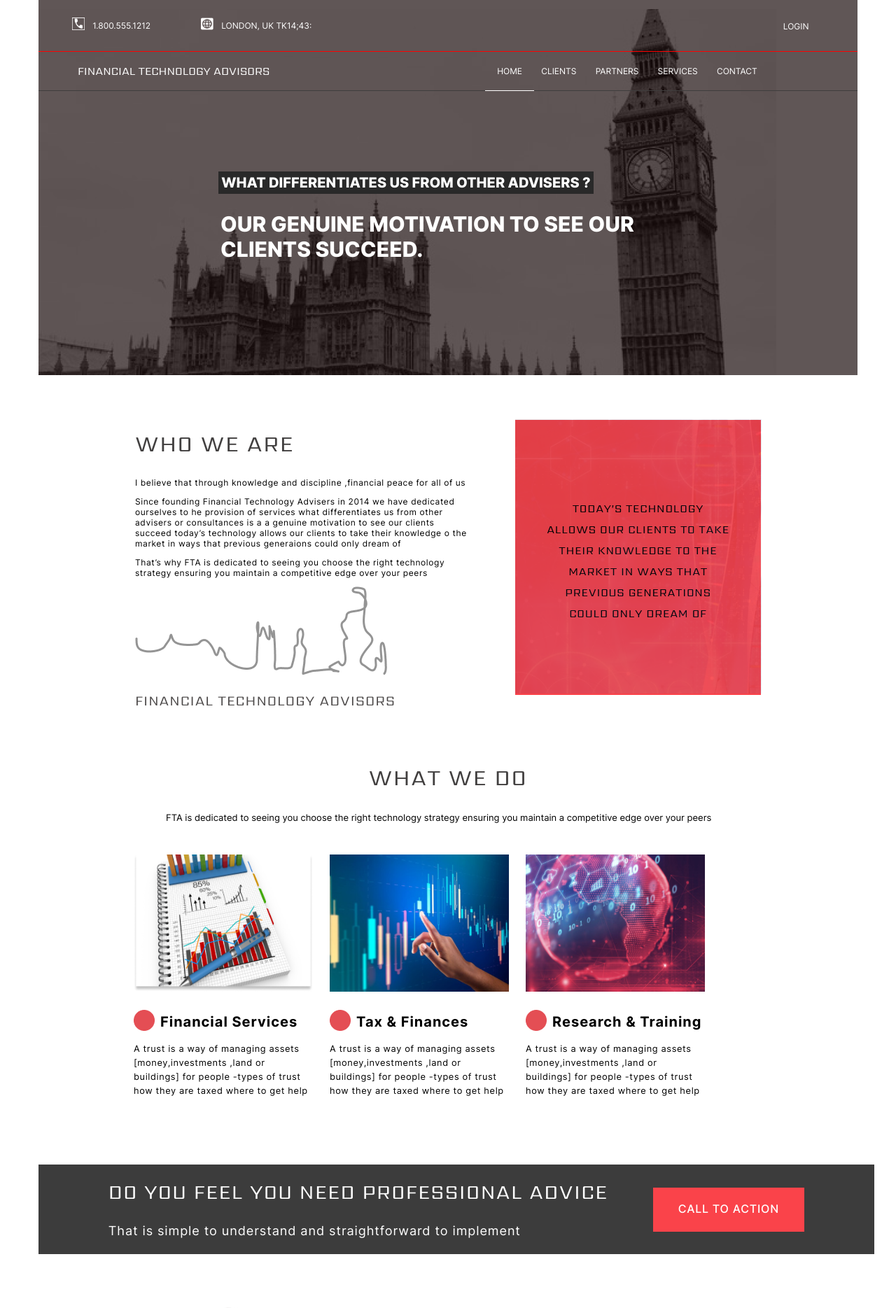
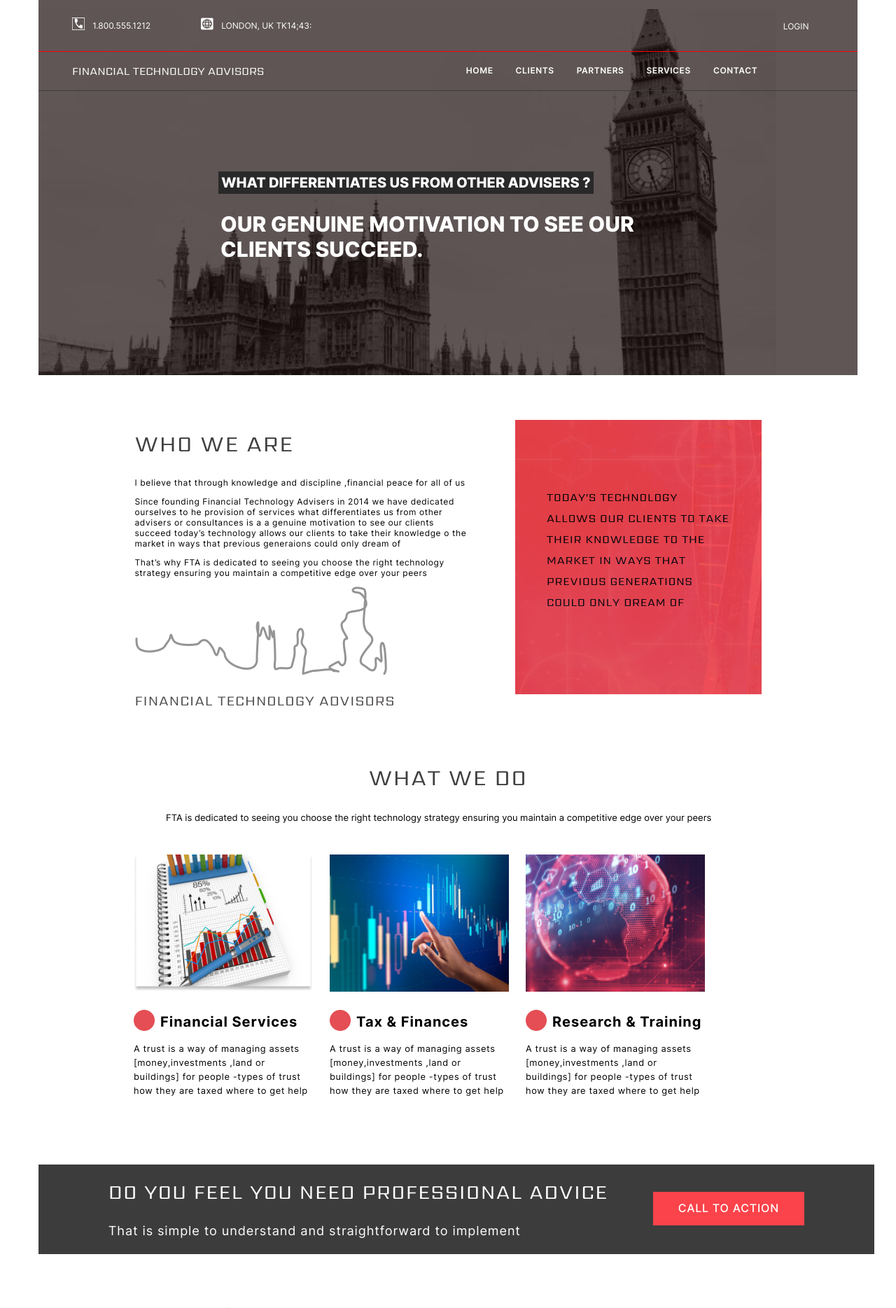
Before and after one commit to Gideonthegre8t/portfolio-website-1, a React (Create React App) app: page / in a window 1280 px wide. Shown: the top 1869 px of the page at 70% size. Built offline with nearby package versions, Linux system fonts and the light colour scheme.

Commit message:
website done

```diff
--- a/package.json
+++ b/package.json
@@ -7,9 +7,13 @@
     "@testing-library/jest-dom": "^5.17.0",
     "@testing-library/react": "^13.4.0",
     "@testing-library/user-event": "^13.5.0",
+    "clsx": "^2.1.0",
+    "framer-motion": "^11.0.8",
     "react": "^18.2.0",
     "react-dom": "^18.2.0",
+    "react-icons": "^5.0.1",
     "react-scripts": "5.0.1",
+    "tailwind-merge": "^2.2.1",
     "web-vitals": "^2.1.4"
   },
   "scripts": {
--- a/src/components/About1.js
+++ b/src/components/About1.js
@@ -31,11 +31,13 @@ function About1() {
       </div>
 
       <div className="about1-story2">
-        <p className="about1-story2-txt">
-          TODAY’S TECHNOLOGY ALLOWS OUR CLIENTS TO TAKE THEIR KNOWLEDGE TO THE
-          MARKET IN WAYS THAT PREVIOUS GENERATIONS COULD ONLY DREAM OF{" "}
-        </p>
-        <img className="about1-image" src={about1Wallpaper} alt="graph" />
+        <div className="about1-story2-txt">
+          <p>
+            TODAY’S TECHNOLOGY ALLOWS OUR CLIENTS TO TAKE THEIR KNOWLEDGE TO THE
+            MARKET IN WAYS THAT PREVIOUS GENERATIONS COULD ONLY DREAM OF{" "}
+          </p>
+        </div>
+        <img className="about1-image" src={about1Wallpaper} alt="wallpaper" />
       </div>
     </section>
   );
--- a/src/components/Advice.js
+++ b/src/components/Advice.js
@@ -12,7 +12,7 @@ function Advice() {
         </p>
       </div>
       <div className="call-to-action">
-        <p className="action-tab">CALL TO ACTION</p>
+        <button className="action-tab">CALL TO ACTION</button>
       </div>
     </div>
   );
--- a/src/components/Header.js
+++ b/src/components/Header.js
@@ -3,7 +3,7 @@ import phoneIcon from "../assets/images/phone-icon.png";
 import locationIcon from "../assets/images/location-icon.png";
 import headerWallPaper from "../assets/images/background1.png";
 import phoneWallpaper from "../assets/images/background_phone-size.png";
-import navIcon from "../assets/images/nav-bar.png";
+import Navbar from "./Navbar";
 
 function Header() {
   return (
@@ -38,26 +38,21 @@ function Header() {
       <div className="red-line"></div>
 
       <div className="top2">
-        <p className="top2-first-txt">FINANCIAL TECHNOLOGY ADVISORS </p>
-        <img className="nav-icon" src={navIcon} alt="navigation-icon" />
-        <div className="nav-menu">
-          <p>HOME</p>
-          <p>CLIENTS</p>
-          <p>PARTNERS</p>
-          <p>SERVICES</p>
-          <p>CONTACT</p>
+        <p className="top2-first-txt animate slideInLeft">
+          FINANCIAL TECHNOLOGY ADVISORS{" "}
+        </p>
+        <div>
+          <Navbar />
         </div>
       </div>
 
-      <div className="black-line">
-        <div className="nav-line"></div>
-      </div>
+      <div className="black-line"></div>
 
       <div className="header-content">
-        <p className="header-content1">
+        <p className="header-content1 animate slideInRight animate--delay animate--fast">
           WHAT DIFFERENTIATES US FROM OTHER ADVISERS ?{" "}
         </p>
-        <p className="header-content2">
+        <p className="header-content2  animate slideInLeft animate--slow">
           OUR GENUINE MOTIVATION TO SEE OUR CLIENTS SUCCEED.
         </p>
       </div>
--- /dev/null
+++ b/src/components/Navbar.js
@@ -0,0 +1,34 @@
+import { useRef, useState } from "react";
+import { FaBars, FaTimes } from "react-icons/fa";
+
+function Navbar() {
+  const navRef = useRef();
+  const [isNavOpen, setIsNavOpen] = useState(false);
+
+  const toggleNavbar = () => {
+    setIsNavOpen(!isNavOpen);
+    navRef.current.classList.toggle("responsive_nav");
+  };
+
+  return (
+    <div className="navigator ">
+      <nav className="navbar" ref={navRef}>
+        <a href="/#">HOME</a>
+        <a href="/#">CLIENTS</a>
+        <a href="/#">PARTNERS</a>
+        <a href="/#">SERVICES</a>
+        <a href="/#">CONTACT</a>
+        {isNavOpen ? (
+          <button className="nav-btn nav-close-btn" onClick={toggleNavbar}>
+            <FaTimes />
+          </button>
+        ) : (
+          <button className="nav-btn" onClick={toggleNavbar}>
+            <FaBars />
+          </button>
+        )}
+      </nav>
+    </div>
+  );
+}
+export default Navbar;
--- a/src/index.css
+++ b/src/index.css
@@ -9,6 +9,7 @@
 
 body {
   margin: 0 auto;
+  padding: 0;
   width: 73.125rem;
   height: 243rem;
 }
@@ -89,9 +90,12 @@ body {
 
 .top2 {
   display: flex;
+  align-items: center;
+  justify-content: space-between;
+  padding: 0 2rem;
   width: 100%;
   height: 3.4375rem;
-  gap: 18rem;
+  gap: 10rem;
   font-size: 0.75rem;
   color: #fff;
 }
@@ -100,24 +104,55 @@ body {
   font-size: 1rem;
   margin-left: 3.5rem;
   font-family: "sarpanch";
+  margin-left: 1rem;
 }
 
-.nav-menu {
-  display: flex;
-  gap: 1.7rem;
-  margin-top: 0.5rem;
-  margin-left: 2.3rem;
-  font-family: "inter";
-}
-.nav-icon {
-  display: none;
+.navigator {
+  margin-right: 7.5rem;
+  margin-bottom: 1rem;
 }
 
-.nav-line {
-  width: 4.375rem;
-  height: 1px;
-  margin-left: 39.9rem;
-  background: #fff;
+nav a {
+  position: relative;
+  margin: 1rem;
+  color: #ffffff;
+  text-decoration: none;
+  font-family: "inter";
+  font-size: 12px;
+  font-weight: 600;
+  line-height: 15px;
+  letter-spacing: 0.05em;
+  text-align: left;
+}
+
+.navbar a::before {
+  content: "";
+  position: absolute;
+  top: 240%;
+  left: 0;
+  width: 0;
+  height: 2px;
+  background-color: #fff;
+}
+.navbar a:hover::before {
+  width: 100%;
+  transition: 0.3s;
+}
+
+nav a:hover {
+  color: #a71111;
+}
+
+.nav-btn {
+  padding: 5px;
+  cursor: pointer;
+  background: transparent;
+  border: none;
+  outline: none;
+  color: #ffffff;
+  visibility: hidden;
+  opacity: 0;
+  font-size: 1.8rem;
 }
 
 .header-content {
@@ -197,14 +232,14 @@ body {
 .about1-image {
   position: relative;
   margin-left: -0rem;
-  bottom: 95%;
+  bottom: 91%;
   width: 22rem;
   height: 24.5rem;
 }
 
 .about1-story2 {
-  width: 351px;
-  height: 393px;
+  width: 22rem;
+  height: 24.5rem;
   font-family: "sarpanch";
   font-size: 16px;
   font-weight: 500;
@@ -220,10 +255,11 @@ body {
   height: 16.284375rem;
   text-align: center;
   margin: 0 auto;
-  margin-top: 7rem;
+  margin-top: 6rem;
+  text-align: left;
 }
 
-.black-graph-phone{
+.black-graph-phone {
   display: none;
 }
 
@@ -256,7 +292,6 @@ body {
   display: flex;
   width: 56.25rem;
   height: 24.13rem;
-
   padding: 1.25rem, 0px, 1.25rem, 0px;
   gap: 1.5rem;
   text-align: left;
@@ -294,7 +329,13 @@ body {
 .about2-story1-image {
   width: 16rem;
   height: 12.25rem;
+  transition: transform 0.3s;
 }
+
+.about2-story1-image:hover {
+  transform: translateY(-5px);
+}
+
 .ellipse {
   position: relative;
   top: 0.35rem;
@@ -334,27 +375,28 @@ body {
   letter-spacing: 0.05em;
 }
 
-.call-to-action {
+.action-tab {
+  cursor: pointer;
+  margin: 0 auto;
+  margin-top: 18%;
+  justify-content: center;
+  align-content: center;
   width: 13.5rem;
-  height: 3.9rem;
-  margin-top: 2.8%;
-  text-align: center;
-  justify-content: center;
-  gap: 10px;
+  height: 3rem;
   background-color: #fa434a;
-  font-family: Inter;
+  font-family: "inter";
   font-size: 1rem;
   font-weight: 500;
   line-height: 1.2rem;
   letter-spacing: 0.05em;
+  border: none;
+  color: #fff;
+  transition: transform 0.3s, background-color 0.3s, color 0.3s;
 }
 
-.action-tab {
-  font-size: 1rem;
-  font-weight: 500;
-  line-height: 1.2rem;
-  letter-spacing: 0.05em;
-  padding: 5px;
+.action-tab:hover {
+  transform: translateY(-5px);
+  background-color: tomato;
 }
 
 .choose-container {
@@ -467,7 +509,7 @@ body {
   color: #949494;
 }
 
-.team-image-phone{
+.team-image-phone {
   display: none;
 }
 
@@ -478,7 +520,7 @@ body {
 .contact {
   text-align: center;
   color: #ffffff;
-  font-family: 'inter';
+  font-family: "inter";
   font-size: 0.75rem;
   font-weight: 400;
   line-height: 0.9375rem;
@@ -534,7 +576,8 @@ body {
   height: 8.375rem;
 }
 
-.nothing-selected {
+.nothing-selected,
+.reach-button {
   margin: 0px;
   padding: 0px;
   font-family: "inter";
@@ -579,6 +622,12 @@ input {
   border-bottom: 1px solid #575252;
   width: 11.875rem;
   height: 1.5625rem;
+}
+
+.reach-button {
+  margin-top: 23px;
+  border-radius: 3px;
+  cursor: pointer;
 }
 
 .about-us-container {
@@ -652,7 +701,7 @@ input {
   text-align: left;
 }
 
-.white-graph-phone{
+.white-graph-phone {
   display: none;
 }
 
@@ -680,8 +729,6 @@ input {
   letter-spacing: 0.05em;
   text-align: left;
 }
-
-
 
 @media (max-width: 600px) {
   body {
@@ -739,16 +786,74 @@ input {
   }
 
   .top2-first-txt {
-    font-family: Sarpanch;
+    font-family: "sarpanch";
     font-size: 11px;
     font-weight: 500;
     line-height: 15px;
     letter-spacing: 0.05em;
+    margin-left: 15px;
   }
 
-  .nav-menu {
+  .navigator,
+  .nav-btn {
+    visibility: visible;
+    opacity: 1;
+    position: relative;
+    margin-top: 3.5rem;
+  }
+
+  .nav-btn {
+    visibility: visible;
+  }
+
+  .navigator {
+    margin: 0 auto;
+    gap: 0px;
+  }
+  nav a {
+    margin: 0;
+    padding: 0;
+    color: #ffffff;
+    text-decoration: none;
+    font-family: "inter";
+    font-size: 7px;
+    font-weight: 600;
+    line-height: 15px;
+    letter-spacing: 0.05em;
+    text-align: left;
+    color: #e38b8b;
+  }
+  .navbar a::before {
     display: none;
   }
+
+  .navigator,
+  nav {
+    position: absolute;
+    bottom: -2.8rem;
+    right: 0.5rem;
+    height: 45%;
+    width: 10%;
+    display: flex;
+    flex-direction: column;
+    align-items: center;
+    justify-content: center;
+    gap: 0.5rem;
+    background: transparent;
+    transition: 1s;
+    transform: translateY(-33.5vh);
+  }
+
+  .responsive_nav {
+    transform: none;
+  }
+
+  nav .nav-close-btn {
+    display: block;
+    position: absolute;
+    top: -10rem;
+  }
+
   .header-content {
     justify-content: center;
     align-items: center;
@@ -766,7 +871,7 @@ input {
     letter-spacing: 0.05em;
     text-align: center;
     margin: 0 auto;
-    margin-top: -6rem;
+    margin-top: 1rem;
     z-index: +1;
   }
   .header-content2 {
@@ -784,12 +889,6 @@ input {
   }
   .black-line {
     background: black;
-
-  }
-
-
-  .nav-icon {
-    display: block;
   }
 
   .about1-text1 {
@@ -820,7 +919,6 @@ input {
 
   .about1-text1 {
     text-align: center;
-
     font-size: 20px;
     font-weight: 500;
     line-height: 28px;
@@ -844,44 +942,41 @@ letter-spacing: 0.05em;
 
   .about1-story2 {
     width: 383px;
-    height: 259px;
+    height: 240px;
     margin: 0 auto;
     margin-top: -4rem;
   }
 
   .about1-story2-txt {
     width: 284.79px;
-    font-family: Sarpanch;
+    height: 201px;
+    font-family: "sarpanch";
     font-size: 16px;
     font-weight: 500;
     line-height: 30px;
     letter-spacing: 0.05em;
-    padding: 3rem;
-    color: #fff;
     text-align: left;
+    padding: 1rem;
   }
 
-
-
-  .black-graph{
+  .black-graph {
     display: none;
   }
-  .black-graph-phone{
+  .black-graph-phone {
     display: block;
   }
 
-
   .about1-image {
     position: relative;
-    width: 383px;
-    height: 259px;
-    bottom: 355px;
+    width: 384px;
+    height: 240px;
+    bottom: 232px;
   }
   .about2-container {
     margin: 34px;
     width: 383px;
     height: 1272px;
-    margin-top: -20rem;
+    margin-top: -13rem;
   }
 
   .about2-text1 {
@@ -973,24 +1068,11 @@ letter-spacing: 0.05em;
     letter-spacing: 0.05em;
   }
 
-  .call-to-action {
+  .action-tab {
     margin: 0 auto;
+    margin-top: 20px;
     width: 162px;
     height: 38px;
-    margin-top: 20px;
-    text-align: center;
-    justify-content: center;
-    gap: 10px;
-    background-color: #fa434a;
-    font-family: Inter;
-    font-size: 1rem;
-    font-weight: 500;
-    line-height: 1.2rem;
-    letter-spacing: 0.05em;
-
-  }
-
-  .action-tab {
     font-size: 12px;
     font-weight: 500;
     line-height: 15px;
@@ -1127,13 +1209,12 @@ letter-spacing: 0.05em;
     height: 1143px;
     gap: 5rem;
     margin-top: 3rem;
-
   }
 
   .contact-frame {
     width: 295px;
     height: 301px;
-    margin:0 auto;
+    margin: 0 auto;
   }
 
   .photo-container {
@@ -1142,22 +1223,20 @@ letter-spacing: 0.05em;
     margin: 0 auto;
   }
 
-  .photo-frame{
+  .photo-frame {
     width: 161px;
     height: 135px;
     margin-left: 1.7rem;
     border: none;
   }
-  .team-image{
+  .team-image {
     display: none;
   }
 
-  .team-image-phone{
+  .team-image-phone {
     display: block;
     width: 161px;
     height: 135px;
-
-
   }
 
   .reach-us-container {
@@ -1166,7 +1245,6 @@ letter-spacing: 0.05em;
     margin-top: 3em;
     width: 452px;
     height: 277px;
-
   }
 
   .reach-us-text {
@@ -1187,7 +1265,6 @@ line-height: 28px;
     letter-spacing: 0.05em;
     text-align: center;
     margin-bottom: 1.5rem;
-
   }
 
   .reach-us-text2 {
@@ -1214,7 +1291,6 @@ margin-bottom: 1.5rem;
 
   .input-container {
     width: 385px;
-
   }
 
   .name-tab,
@@ -1228,6 +1304,12 @@ margin-bottom: 1.5rem;
   input {
     width: 160px;
     height: 1.5625rem;
+  }
+
+  .reach-button {
+    margin-left: 44%;
+    margin-top: 12px;
+    border-radius: 3px;
   }
 
   .about-us-container {
@@ -1244,10 +1326,9 @@ margin-bottom: 1.5rem;
     align-items: left;
     justify-content: left;
     gap: 1rem;
-
   }
 
-  .about-header{
+  .about-header {
     margin-top: 3rem;
   }
 
@@ -1257,26 +1338,24 @@ margin-bottom: 1.5rem;
     line-height: 22px;
     letter-spacing: 0.05em;
     text-align: left;
-
   }
 
-  .white-graph{
+  .white-graph {
     display: none;
   }
 
-  .white-graph-phone{
+  .white-graph-phone {
     display: block;
   }
 
   .about-us-text-2 {
-    font-family: Inter;
+    font-family: "inte";
     font-size: 12px;
     font-weight: 400;
     line-height: 15px;
     letter-spacing: 0.05em;
     text-align: left;
     margin-top: 2rem;
-
   }
 
   .services {
@@ -1288,3 +1367,48 @@ margin-bottom: 1.5rem;
     margin: 0 auto;
   }
 }
+
+@keyframes slideInLeft {
+  from {
+    transform: translateX(100px);
+  }
+  to {
+    transform: translateX(0);
+  }
+}
+.slideInLeft {
+  animation: slideInLeft;
+  animation-timing-function: ease-in;
+}
+
+@keyframes slideInRight {
+  from {
+    transform: translateX(-800px);
+  }
+  to {
+    transform: translateX(0);
+  }
+}
+
+.slideInRight {
+  animation: slideInRight;
+  animation-timing-function: ease-in;
+}
+
+/*utility classes*/
+.animate {
+  animation-duration: 1s;
+  animation-fill-mode: both;
+}
+
+.animate--delay {
+  animation-delay: 0.5s;
+}
+
+.animate--fast {
+  animation-duration: 2s;
+}
+
+.animate--slow {
+  animation-duration: 3s;
+}
```
Also changed, not shown: src/components/AboutUs.js (+6 -2 lines), src/components/Reach.js (+8 -3 lines), 1 other file (tests, documents, lock files or other folders). Lines whose indentation alone changed are shown as unchanged.
